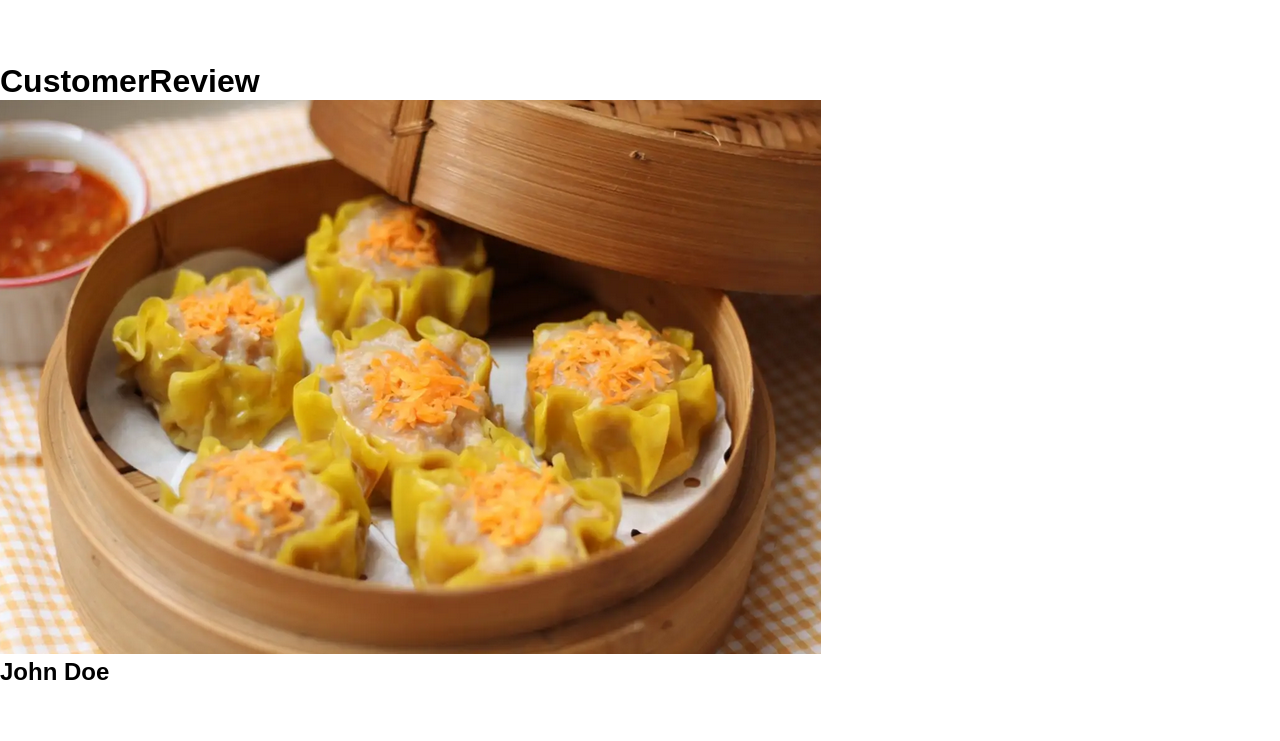
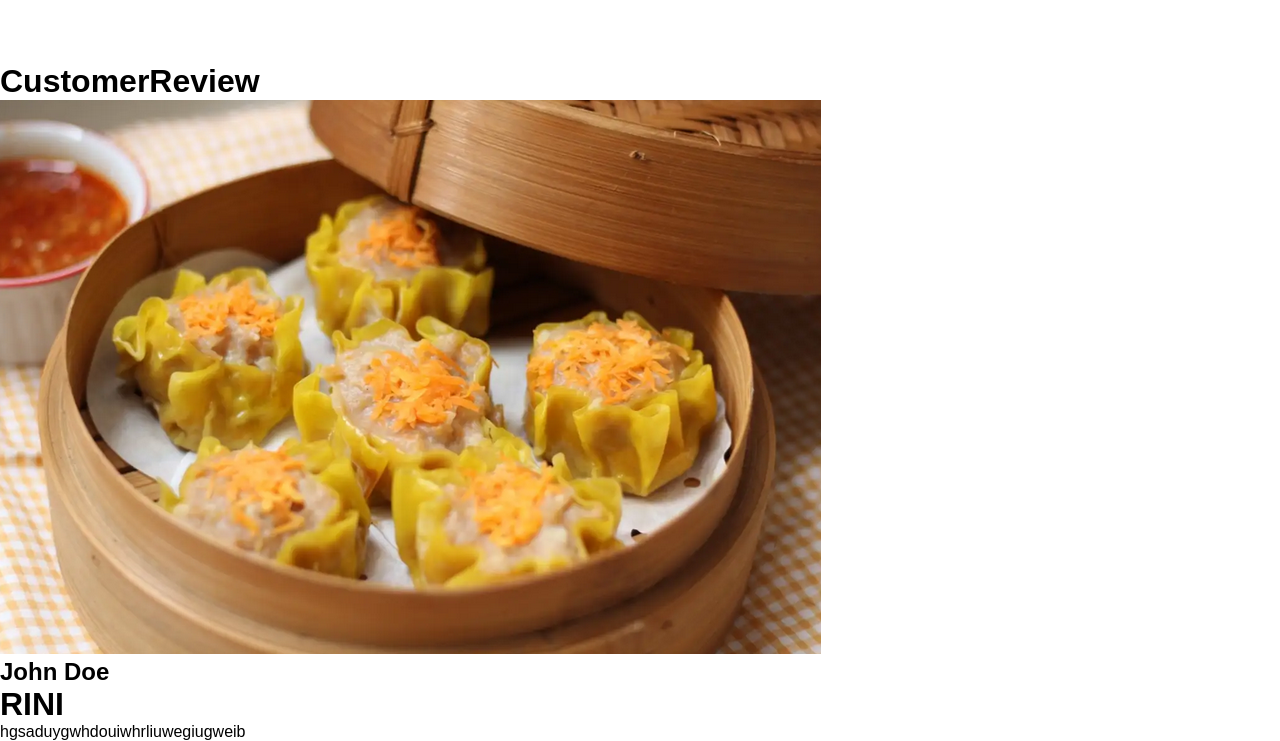
Before and after one commit to zeeetzeee/testing, a plain HTML site: page index.html in a window 1280 px wide. Shown: the part 3579-4320 px from the top of the page. Before the commit the page ends 4265 px from the top, so only its background shows below. Drawn offline with Linux system fonts and the light colour scheme.

Commit message:
Menambahkan kode baru

```diff
--- a/index.html
+++ b/index.html
@@ -380,6 +380,8 @@
 
                     <div class="review_icon">
 
+                        <h1>RINI</h1>
+                        <p>hgsaduygwhdouiwhrliuwegiugweib</p>
                     </div>
                 </div>
             </div>
```
